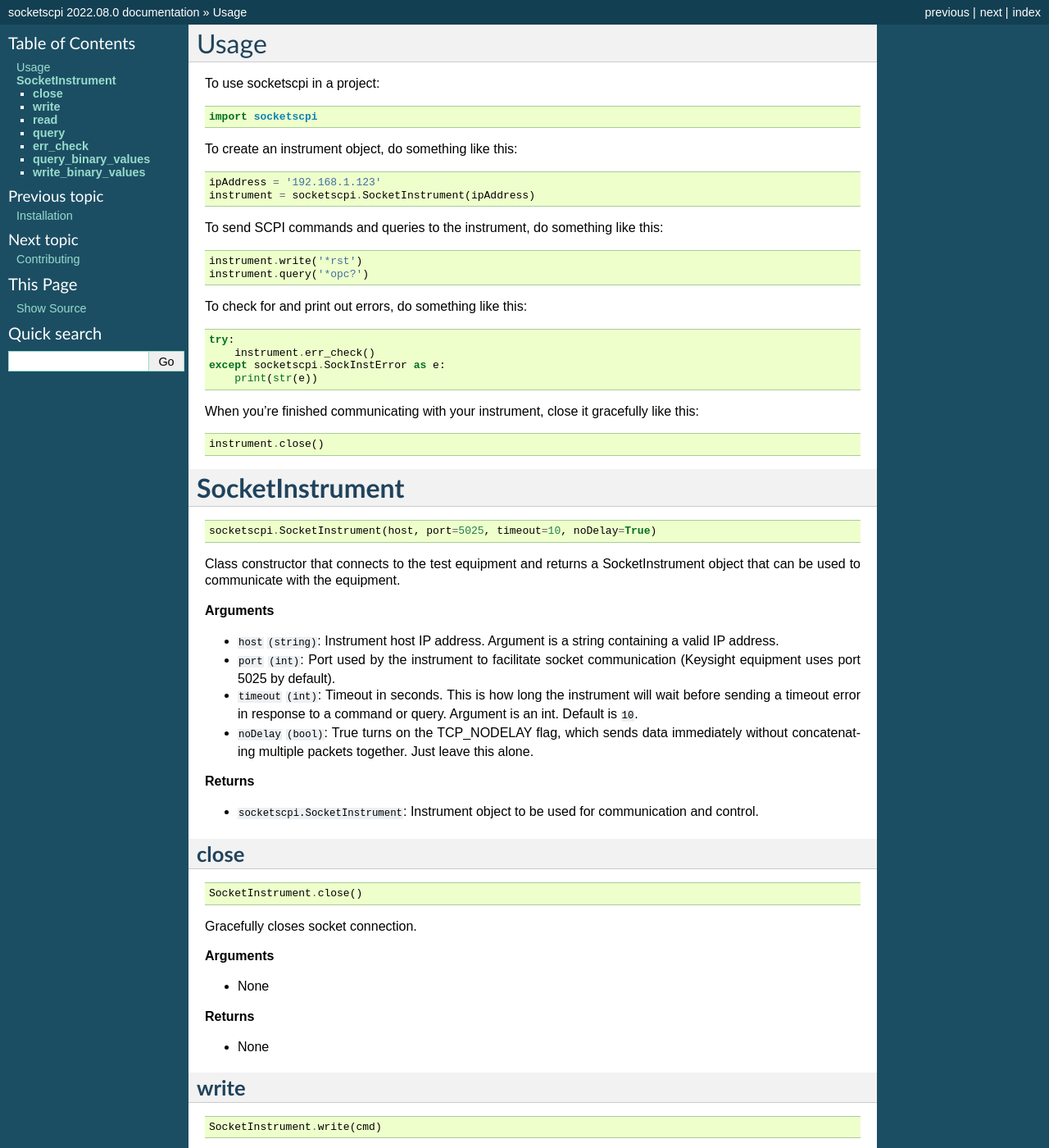
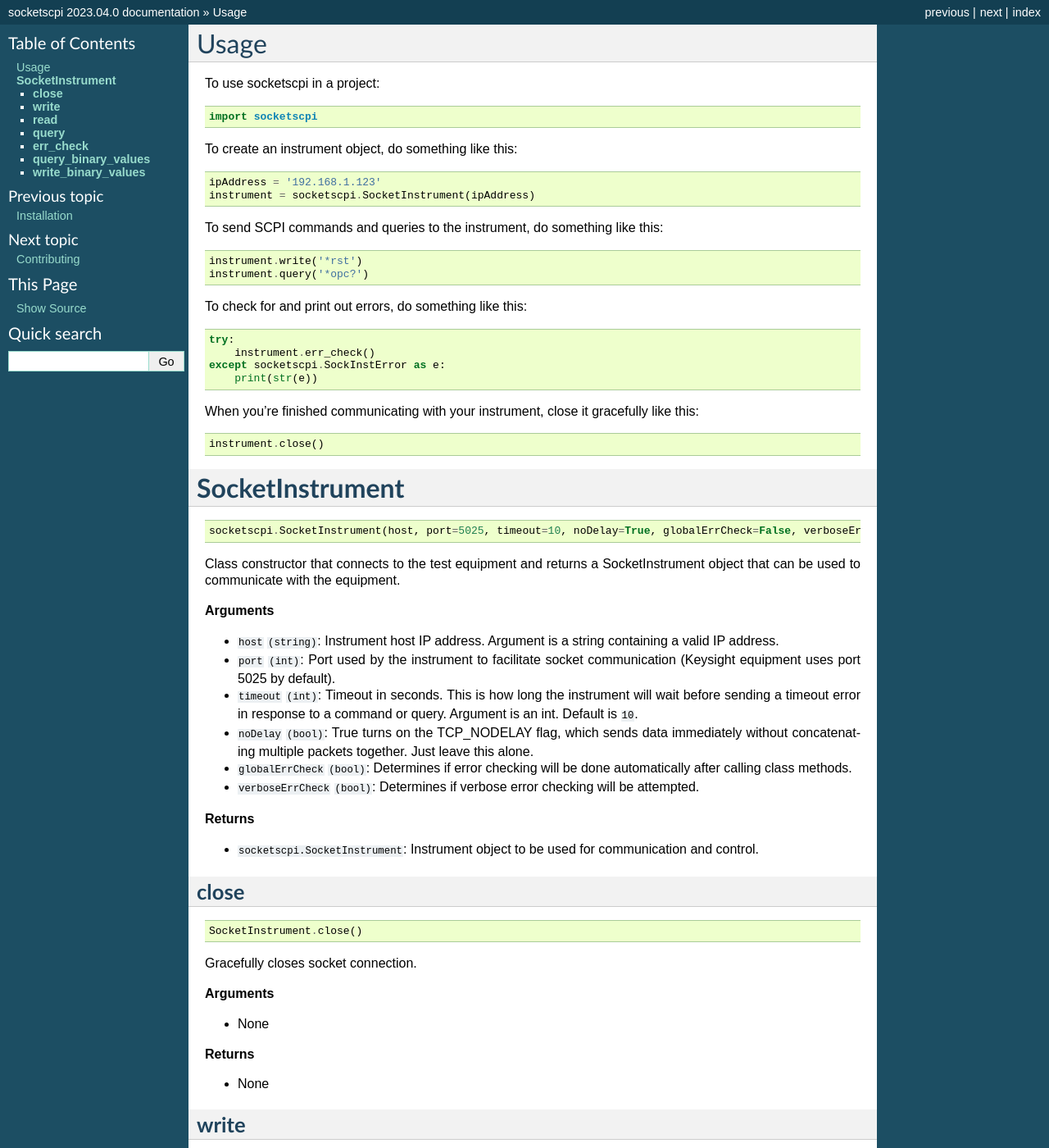
Before and after one commit to morgan-at-keysight/socketscpi, a Sphinx documentation site: the page built from docs/usage.rst, in a window 1280 px wide and 1400 px high. Shown: the whole window at 82% size. Built offline with Sphinx 7.4.7, drawn with Linux system fonts in a browser that asks for light colours; some of the changed text lies outside the part shown.

Commit message:
Updated version for PyPI upload.

```diff
--- a/docs/history.rst
+++ b/docs/history.rst
@@ -26,3 +26,8 @@
 ----------------------
 
 * Renamed ``binblockwrite()``, ``binblockread()``, and ``disconnect()`` to ``write_binary_values()``, ``read_binary_values()``, and ``close()``, respectively, to match the function calls in PyVISA.
+
+2023.04.0 (2023-04-17)
+----------------------
+
+* Added error checking syntax for UXR scopes. Added an argument in the ``SocketInstrument`` constructor to allow user to decide if verbose error checking will be attempted.
--- a/docs/usage.rst
+++ b/docs/usage.rst
@@ -33,7 +33,7 @@
 ====================
 ::
 
-    socketscpi.SocketInstrument(host, port=5025, timeout=10, noDelay=True)
+    socketscpi.SocketInstrument(host, port=5025, timeout=10, noDelay=True, globalErrCheck=False, verboseErrCheck=True)
 
 Class constructor that connects to the test equipment and returns a SocketInstrument object that can be used to communicate with the equipment.
 
@@ -43,6 +43,8 @@
 * ``port`` ``(int)``:  Port used by the instrument to facilitate socket communication (Keysight equipment uses port 5025 by default).
 * ``timeout`` ``(int)``: Timeout in seconds. This is how long the instrument will wait before sending a timeout error in response to a command or query. Argument is an int. Default is ``10``.
 * ``noDelay`` ``(bool)``: True turns on the TCP_NODELAY flag, which sends data immediately without concatenating multiple packets together. Just leave this alone.
+* ``globalErrCheck`` ``(bool)``: Determines if error checking will be done automatically after calling class methods.
+* ``verboseErrCheck`` ``(bool)``: Determines if verbose error checking will be attempted.
 
 **Returns**
 
--- a/setup.cfg
+++ b/setup.cfg
@@ -1,5 +1,5 @@
 [bumpversion]
-current_version = 2022.08.0
+current_version = 2023.04.0
 commit = True
 tag = True
 
@@ -13,7 +13,7 @@
 
 [metadata]
 name = socketscpi
-version = 2022.08.0
+version = 2023.04.0
 author = Morgan Allison
 author_email = morgan.allison@keysight.com
 description = socketscpi provides a robust SCPI interface to electronic test and measurement equipment via raw socket protocol, removing the requirement for VISA and improving data transfer speed over VXI-11.
--- a/socketscpi/__init__.py
+++ b/socketscpi/__init__.py
@@ -1,6 +1,6 @@
 __author__ = """Morgan Allison"""
 __email__ = 'morgan.allison@keysight.com'
-__version__ = '2022.08.0'
+__version__ = '2023.04.0'
 
 # For ease of use
 from socketscpi.socketscpi import *
```
